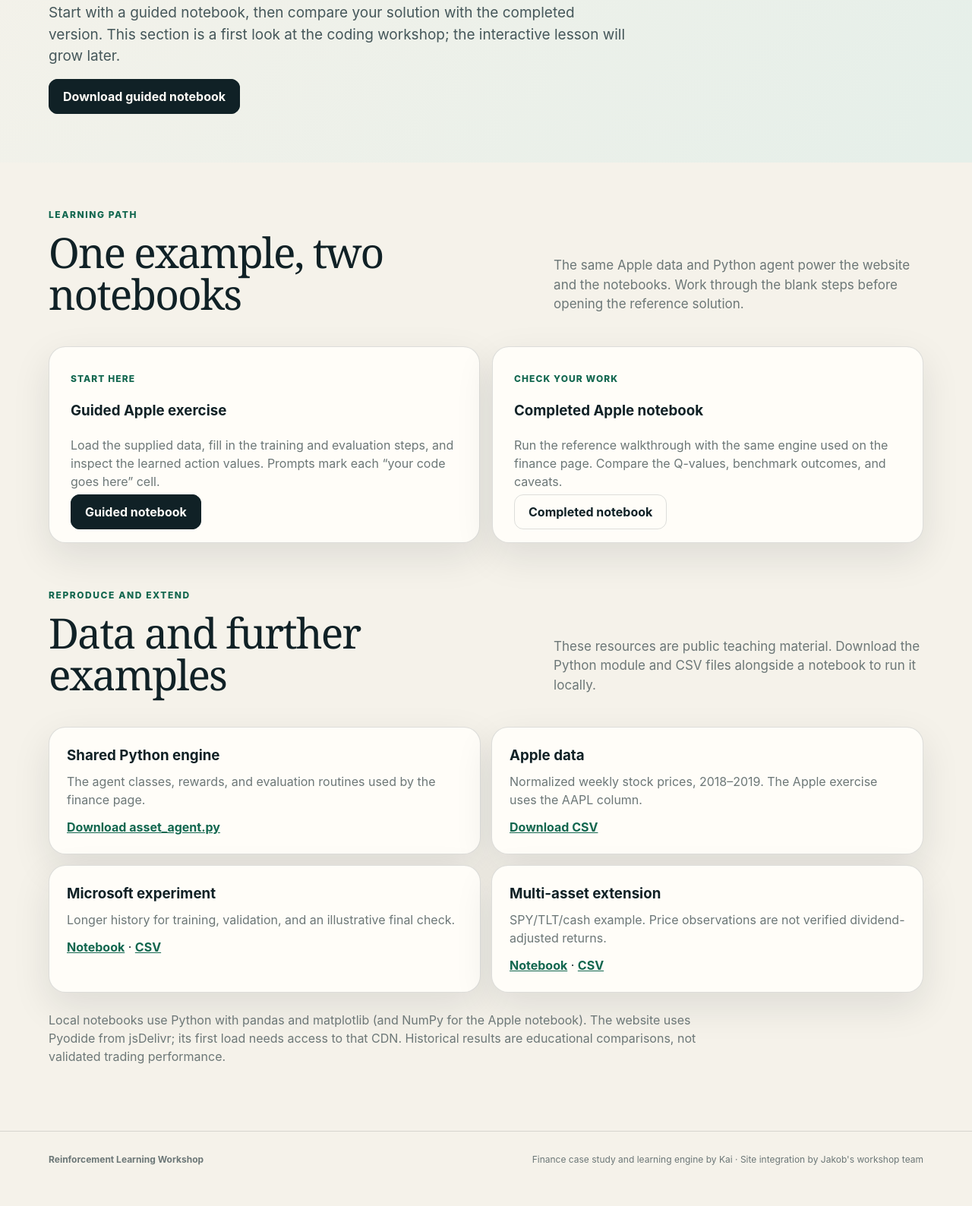
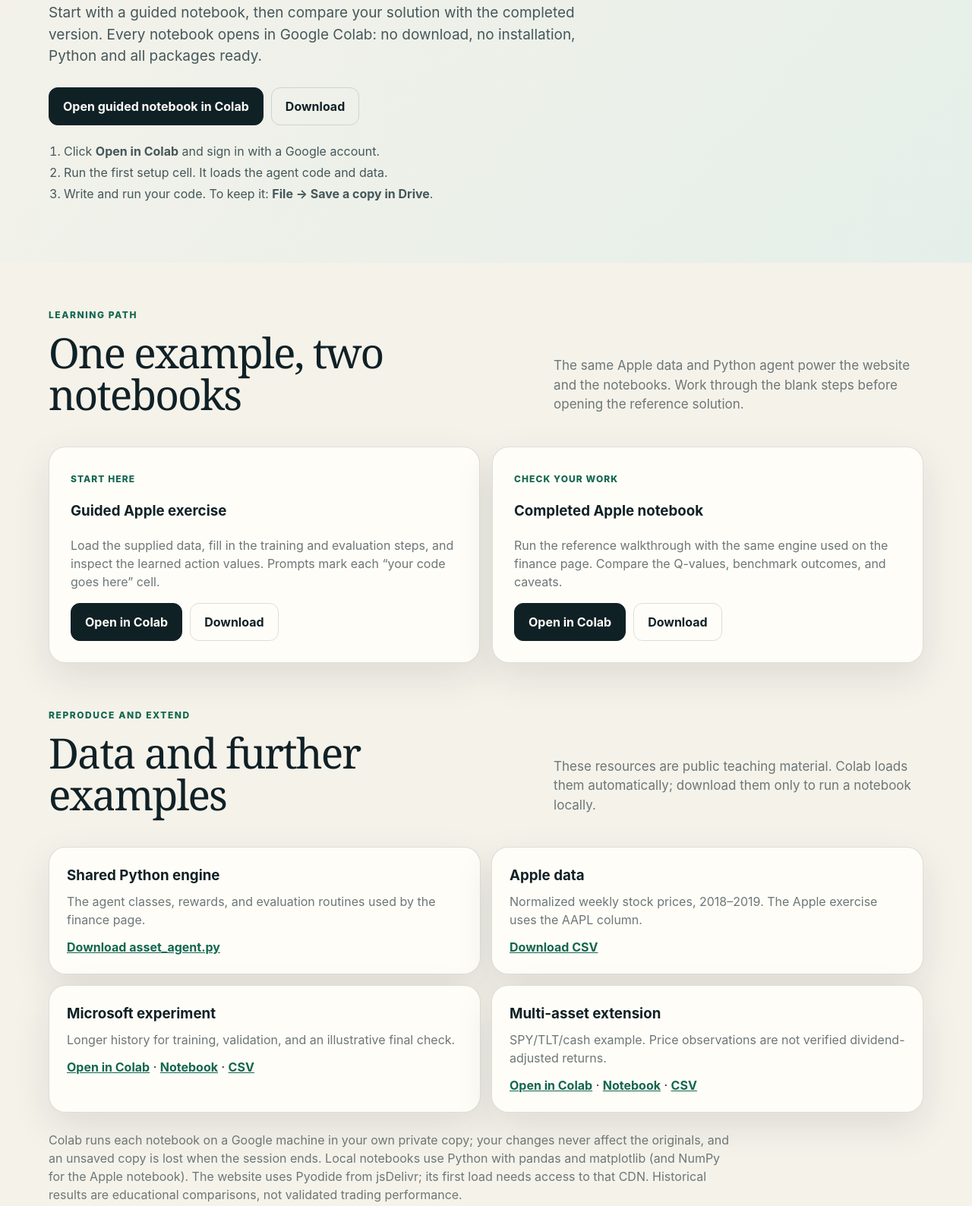
Before and after one commit to jakob284/rl-workshop, a plain HTML site: page coding.html in a window 1280 px wide. Shown: the part 333-1921 px from the top of the page at 76% size. Before the commit the page ends 1897 px from the top, so only its background shows below. Drawn offline with Linux system fonts and the light colour scheme.

Commit message:
Coding page: open notebooks in Colab without download
Add a Colab-only setup cell to all four notebooks (clones the repo so
asset_agent.py and data/ are available), and make 'Open in Colab' the
primary action on the Coding page with download as secondary.

Co-Authored-By: Claude Opus 5.5 <noreply@anthropic.com>
Claude-Session: https://claude.ai/code/session_01QKcr7UDRJv3tGkRHo55Diw

```diff
--- a/coding.css
+++ b/coding.css
@@ -12,5 +12,9 @@
 .coding-resources h3 { margin: 0 0 8px; }
 .coding-resources p { margin: 0 0 12px; color: var(--muted); }
 .coding-resources a { color: var(--mint-dark); font-weight: 750; }
+.coding-actions { display: flex; flex-wrap: wrap; gap: 10px; }
+.coding-hero .coding-actions { margin-bottom: 22px; }
+.coding-steps { max-width: 760px; margin: 0; padding-left: 20px; color: #45575a; }
+.coding-steps li { margin: 4px 0; }
 .coding-note { margin-top: 24px; max-width: 900px; color: var(--muted); }
 @media(max-width:750px) { .coding-hero { padding: 48px 18px; } .coding-section { padding: 45px 18px 0; } .coding-cards,.coding-resources { grid-template-columns: 1fr; } .coding-cards .panel p { min-height: 0; } }
--- a/coding.html
+++ b/coding.html
@@ -19,25 +19,26 @@
     <section class="coding-hero">
       <p class="eyebrow">Coding · a preview</p>
       <h1>Build the agent behind the finance examples.</h1>
-      <p>Start with a guided notebook, then compare your solution with the completed version. This section is a first look at the coding workshop; the interactive lesson will grow later.</p>
-      <a class="button primary" href="notebooks/Guided_Apple_QLearning.ipynb" download>Download guided notebook</a>
+      <p>Start with a guided notebook, then compare your solution with the completed version. Every notebook opens in Google Colab: no download, no installation, Python and all packages ready.</p>
+      <div class="coding-actions"><a class="button primary" href="https://colab.research.google.com/github/jakob284/rl-workshop/blob/main/notebooks/Guided_Apple_QLearning.ipynb" target="_blank" rel="noopener">Open guided notebook in Colab</a><a class="button secondary" href="notebooks/Guided_Apple_QLearning.ipynb" download>Download</a></div>
+      <ol class="coding-steps"><li>Click <strong>Open in Colab</strong> and sign in with a Google account.</li><li>Run the first setup cell. It loads the agent code and data.</li><li>Write and run your code. To keep it: <strong>File → Save a copy in Drive</strong>.</li></ol>
     </section>
     <section class="coding-section" aria-labelledby="coding-path">
       <div class="section-heading"><div><p class="eyebrow">Learning path</p><h2 id="coding-path">One example, two notebooks</h2></div><p>The same Apple data and Python agent power the website and the notebooks. Work through the blank steps before opening the reference solution.</p></div>
       <div class="coding-cards">
-        <article class="panel"><span class="coding-kicker">Start here</span><h3>Guided Apple exercise</h3><p>Load the supplied data, fill in the training and evaluation steps, and inspect the learned action values. Prompts mark each “your code goes here” cell.</p><a class="button primary" href="notebooks/Guided_Apple_QLearning.ipynb" download>Guided notebook</a></article>
-        <article class="panel"><span class="coding-kicker">Check your work</span><h3>Completed Apple notebook</h3><p>Run the reference walkthrough with the same engine used on the finance page. Compare the Q-values, benchmark outcomes, and caveats.</p><a class="button secondary" href="notebooks/Dynamic_Allocation_Using_Shared_Python_Agent.ipynb" download>Completed notebook</a></article>
+        <article class="panel"><span class="coding-kicker">Start here</span><h3>Guided Apple exercise</h3><p>Load the supplied data, fill in the training and evaluation steps, and inspect the learned action values. Prompts mark each “your code goes here” cell.</p><div class="coding-actions"><a class="button primary" href="https://colab.research.google.com/github/jakob284/rl-workshop/blob/main/notebooks/Guided_Apple_QLearning.ipynb" target="_blank" rel="noopener">Open in Colab</a><a class="button secondary" href="notebooks/Guided_Apple_QLearning.ipynb" download>Download</a></div></article>
+        <article class="panel"><span class="coding-kicker">Check your work</span><h3>Completed Apple notebook</h3><p>Run the reference walkthrough with the same engine used on the finance page. Compare the Q-values, benchmark outcomes, and caveats.</p><div class="coding-actions"><a class="button primary" href="https://colab.research.google.com/github/jakob284/rl-workshop/blob/main/notebooks/Dynamic_Allocation_Using_Shared_Python_Agent.ipynb" target="_blank" rel="noopener">Open in Colab</a><a class="button secondary" href="notebooks/Dynamic_Allocation_Using_Shared_Python_Agent.ipynb" download>Download</a></div></article>
       </div>
     </section>
     <section class="coding-section" aria-labelledby="coding-resources">
-      <div class="section-heading"><div><p class="eyebrow">Reproduce and extend</p><h2 id="coding-resources">Data and further examples</h2></div><p>These resources are public teaching material. Download the Python module and CSV files alongside a notebook to run it locally.</p></div>
+      <div class="section-heading"><div><p class="eyebrow">Reproduce and extend</p><h2 id="coding-resources">Data and further examples</h2></div><p>These resources are public teaching material. Colab loads them automatically; download them only to run a notebook locally.</p></div>
       <div class="coding-resources">
         <div class="panel"><h3>Shared Python engine</h3><p>The agent classes, rewards, and evaluation routines used by the finance page.</p><a href="asset_agent.py" download>Download asset_agent.py</a></div>
         <div class="panel"><h3>Apple data</h3><p>Normalized weekly stock prices, 2018–2019. The Apple exercise uses the AAPL column.</p><a href="data/historical_normalized_weekly_stocks_2018_2019.csv" download>Download CSV</a></div>
-        <div class="panel"><h3>Microsoft experiment</h3><p>Longer history for training, validation, and an illustrative final check.</p><a href="notebooks/Microsoft_Open_Experiment_Lab.ipynb" download>Notebook</a> · <a href="data/msft_weekly_2013_2024.csv" download>CSV</a></div>
-        <div class="panel"><h3>Multi-asset extension</h3><p>SPY/TLT/cash example. Price observations are not verified dividend-adjusted returns.</p><a href="notebooks/SPY_TLT_Multi_Asset_QLearning.ipynb" download>Notebook</a> · <a href="data/etf_weekly_SPY_TLT_2016_2024.csv" download>CSV</a></div>
+        <div class="panel"><h3>Microsoft experiment</h3><p>Longer history for training, validation, and an illustrative final check.</p><a href="https://colab.research.google.com/github/jakob284/rl-workshop/blob/main/notebooks/Microsoft_Open_Experiment_Lab.ipynb" target="_blank" rel="noopener">Open in Colab</a> · <a href="notebooks/Microsoft_Open_Experiment_Lab.ipynb" download>Notebook</a> · <a href="data/msft_weekly_2013_2024.csv" download>CSV</a></div>
+        <div class="panel"><h3>Multi-asset extension</h3><p>SPY/TLT/cash example. Price observations are not verified dividend-adjusted returns.</p><a href="https://colab.research.google.com/github/jakob284/rl-workshop/blob/main/notebooks/SPY_TLT_Multi_Asset_QLearning.ipynb" target="_blank" rel="noopener">Open in Colab</a> · <a href="notebooks/SPY_TLT_Multi_Asset_QLearning.ipynb" download>Notebook</a> · <a href="data/etf_weekly_SPY_TLT_2016_2024.csv" download>CSV</a></div>
       </div>
-      <p class="coding-note">Local notebooks use Python with pandas and matplotlib (and NumPy for the Apple notebook). The website uses Pyodide from jsDelivr; its first load needs access to that CDN. Historical results are educational comparisons, not validated trading performance.</p>
+      <p class="coding-note">Colab runs each notebook on a Google machine in your own private copy; your changes never affect the originals, and an unsaved copy is lost when the session ends. Local notebooks use Python with pandas and matplotlib (and NumPy for the Apple notebook). The website uses Pyodide from jsDelivr; its first load needs access to that CDN. Historical results are educational comparisons, not validated trading performance.</p>
     </section>
   </main>
   <footer><strong>Reinforcement Learning Workshop</strong><span>Finance case study and learning engine by Kai · Site integration by Jakob's workshop team</span></footer>
```
Also changed, not shown: 5 other files.
